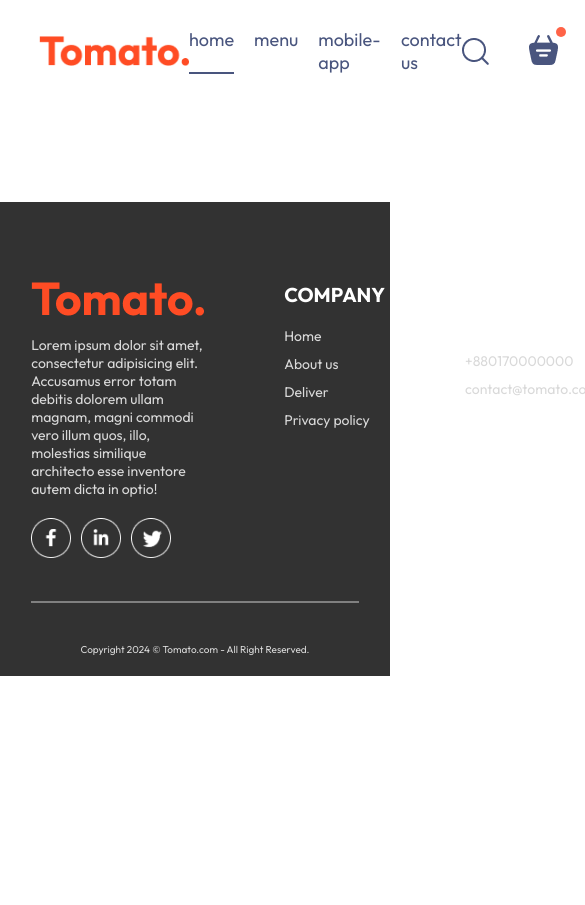
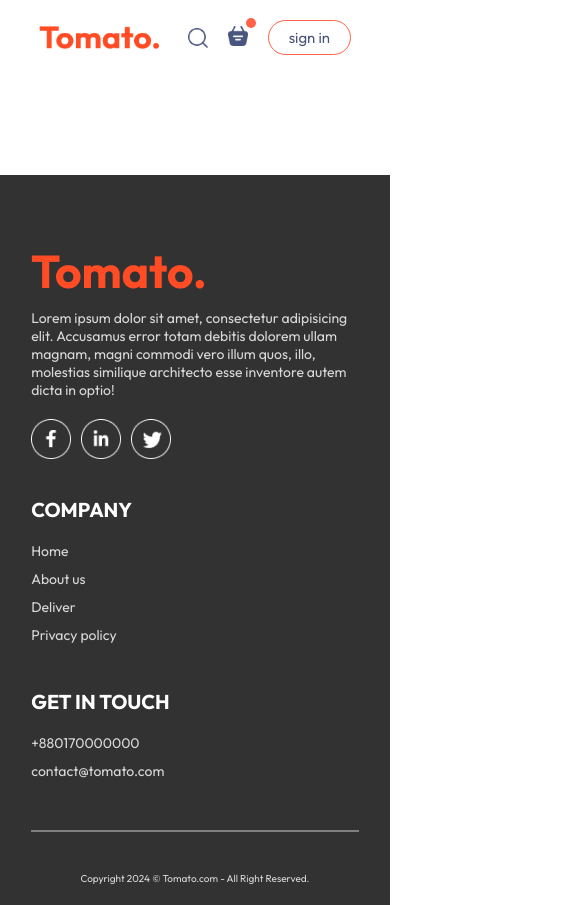
Before and after one commit to Ashiq121914/TastyDash, a React (Vite) app in the folder frontend/: page /order in a window 390 px wide. Shown: the top 905 px of the page, 585 px wide, since content can reach past the window. Before the commit the page ends 844 px from the top, so only its background shows below. Built offline with nearby package versions, Linux system fonts and the light colour scheme.

Commit message:
Making responsive of all the components, smooth scrolling

```diff
--- a/frontend/src/components/ExploreMenu/ExploreMenu.css
+++ b/frontend/src/components/ExploreMenu/ExploreMenu.css
@@ -59,3 +59,12 @@
     padding: 2px ;
 
 }
+
+@media (max-width:1050px){
+
+    .explore-menu-text{
+        max-width: 100%;
+        font-size: 1.4rem;
+    }
+
+}
--- a/frontend/src/components/Footer/Footer.css
+++ b/frontend/src/components/Footer/Footer.css
@@ -60,3 +60,15 @@ cursor: pointer;
     font-size: 1rem;
     text-align: center;
 }
+
+@media (max-width:750px){
+    .footer-content{
+        display: flex;
+        flex-direction: column;
+        gap: 3.5rem;
+    }
+    .footer-copy-right{
+        text-align: center;
+    }
+
+}
--- a/frontend/src/components/Header/Header.css
+++ b/frontend/src/components/Header/Header.css
@@ -36,3 +36,28 @@
     font-size: max(1vw,1.3rem);
     border-radius: 5rem;
 }
+
+
+@media (max-width:1050px){
+
+
+    .header-contents{
+        max-width: 45%;
+    }
+
+}
+
+@media (max-width:750px){
+
+
+    .header-contents{
+        max-width: 65%;
+    }
+    .header-contents p{
+        display: none;
+    }
+    .header-contents button{
+        padding: 2vw 4vw;
+    }
+
+}
--- a/frontend/src/components/Navbar/Navbar.css
+++ b/frontend/src/components/Navbar/Navbar.css
@@ -61,3 +61,50 @@
     top: -.8rem;
     right: -.8rem;
 }
+
+@media (max-width:1050px){
+    .navbar .logo{
+        width:  14rem;
+    }
+    .navbar-menu{
+        gap: 2rem;
+        font-size: 1.7rem;
+    }
+    .navbar-right{
+        gap: 3rem;
+    }
+    .navbar-right img{
+        width: 2.2rem;
+    }
+    .navbar-right button{
+        padding: .8rem 2.5rem;
+    }
+}
+
+@media (max-width:900px){
+    .navbar .logo{
+        width:  12rem;
+    }
+    .navbar-menu{
+        gap: 1.5rem;
+        font-size: 1.6rem;
+    }
+    .navbar-right{
+        gap: 2rem;
+    }
+    .navbar-right img{
+        width: 2rem;
+    }
+    .navbar-right button{
+        padding: .7rem 2rem;
+        font-size: 1.5rem;
+    }
+}
+
+@media (max-width:750px){
+
+    .navbar-menu{
+        display: none;
+    }
+
+}
--- a/frontend/src/components/Navbar/Navbar.jsx
+++ b/frontend/src/components/Navbar/Navbar.jsx
@@ -1,31 +1,55 @@
 /* eslint-disable no-unused-vars */
-import React, { useState } from 'react'
+import React, { useState } from "react";
 import "./Navbar.css";
-import { assets } from '../../assets/assets';
+import { assets } from "../../assets/assets";
+import { Link } from "react-router-dom";
 
 const Navbar = () => {
   // for the underline effect for menu items
-    const [menu,setMenu] = useState("home")
+  const [menu, setMenu] = useState("home");
   return (
-    <div className='navbar'>
+    <div className="navbar">
       <img src={assets.logo} alt="" className="logo" />
       <ul className="navbar-menu">
-            <li onClick={()=>setMenu("home")} className={menu==="home"?"active":""}>home</li>
-            <li onClick={()=>setMenu("menu")} className={menu==="menu"?"active":""}>menu</li>
-            <li onClick={()=>setMenu("mobile-app")} className={menu==="mobile-app"?"active":""}>mobile-app</li>
-            <li onClick={()=>setMenu("contact-us")} className={menu==="contact-us"?"active":""}>contact us</li>
+        <Link
+          to="/"
+          onClick={() => setMenu("home")}
+          className={menu === "home" ? "active" : ""}
+        >
+          home
+        </Link>
+        <a
+          href="#explore-menu"
+          onClick={() => setMenu("menu")}
+          className={menu === "menu" ? "active" : ""}
+        >
+          menu
+        </a>
+        <a
+          href="#app-download"
+          onClick={() => setMenu("mobile-app")}
+          className={menu === "mobile-app" ? "active" : ""}
+        >
+          mobile-app
+        </a>
+        <a
+          href="#footer"
+          onClick={() => setMenu("contact-us")}
+          className={menu === "contact-us" ? "active" : ""}
+        >
+          contact us
+        </a>
       </ul>
       <div className="navbar-right">
         <img src={assets.search_icon} alt="" />
         <div className="navbar-search-icon">
           <img src={assets.basket_icon} alt="" />
           <div className="dot"></div>
-
         </div>
         <button>sign in</button>
       </div>
     </div>
-  )
-}
+  );
+};
 
-export default Navbar
+export default Navbar;
--- a/frontend/src/index.css
+++ b/frontend/src/index.css
@@ -7,6 +7,7 @@ padding: 0rem;
 margin: 0rem;
 box-sizing: border-box;
 font-family: Outfit;
+scroll-behavior: smooth;
 
 }
 html{
```
Lines whose indentation alone changed are shown as unchanged.
